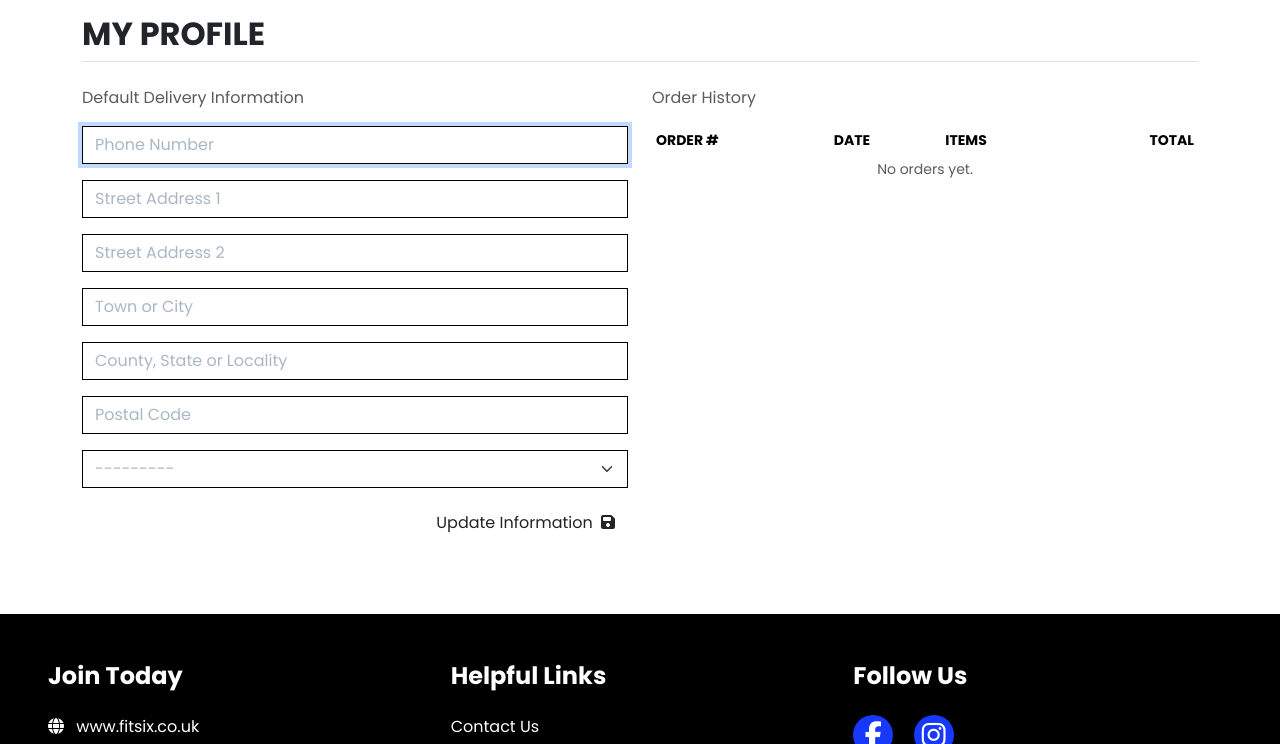
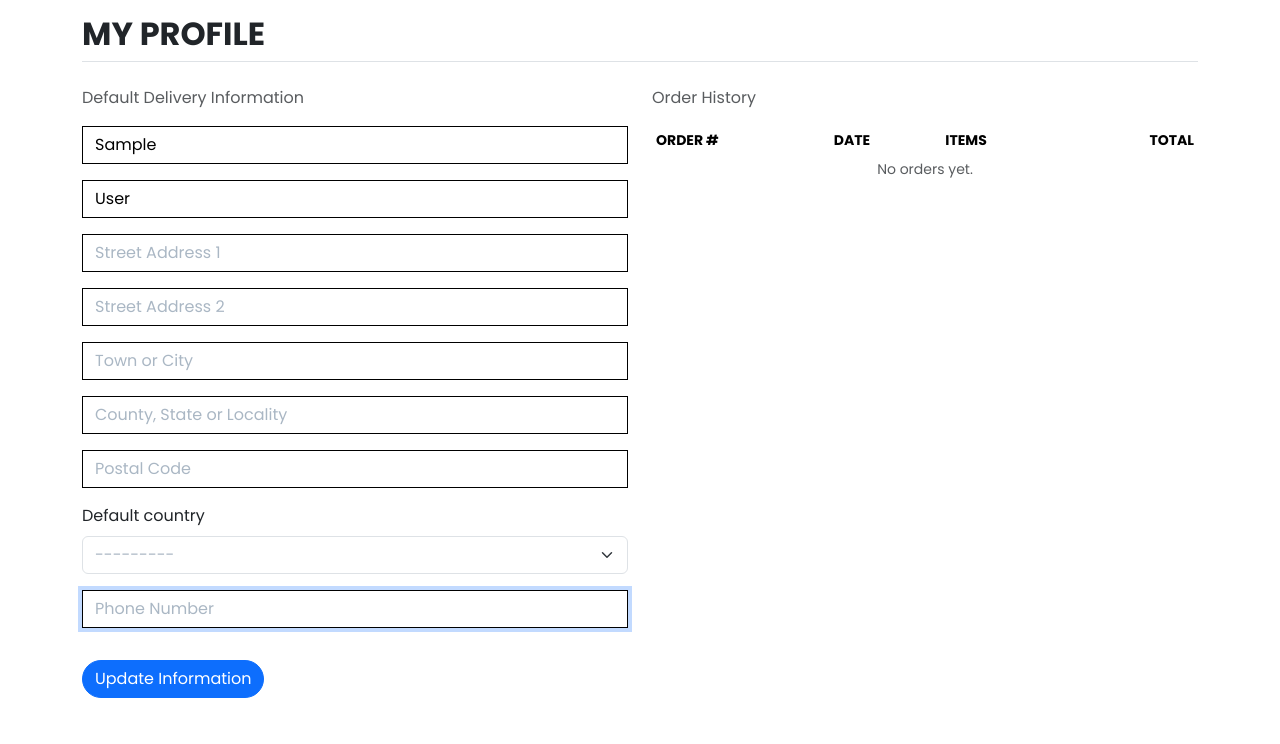
Before and after one commit to sd-powell/fit-six, a Django app: page /profile/ in a window 1280 px wide. Shown: the part 164-908 px from the top of the page. Run offline with Django 5.2, Linux system fonts and the light colour scheme; the visitor is signed in with stand-in values (Sample User, id 1); data comes from the database, SQL or seed files in the repository; data that the repository does not hold is empty; some libraries are stand-ins or nearby versions.

Commit message:
add first and last name fields to profile form with user model sync

```diff
--- a/fitsix_project/settings.py
+++ b/fitsix_project/settings.py
@@ -68,7 +68,7 @@ MIDDLEWARE = [
 
 ROOT_URLCONF = 'fitsix_project.urls'
 
-CRISPY_ALLOWED_TEMPLATE_PACKS = "bootstrap5"
+CRISPY_ALLOWED_TEMPLATE_PACKS = ["bootstrap5"]
 CRISPY_TEMPLATE_PACK = "bootstrap5"
 
 TEMPLATES = [
--- a/profiles/forms.py
+++ b/profiles/forms.py
@@ -1,8 +1,30 @@
 from django import forms
+from crispy_forms.helper import FormHelper
+from crispy_forms.layout import Layout, Field, Submit
 from .models import UserProfile
 
 
 class UserProfileForm(forms.ModelForm):
+    # Add first_name and last_name from the related User model
+    first_name = forms.CharField(
+        max_length=30,
+        required=False,
+        label='',
+        widget=forms.TextInput(attrs={
+            'placeholder': 'First Name',
+            'class': 'border-black rounded-0 profile-form-input'
+        })
+    )
+    last_name = forms.CharField(
+        max_length=30,
+        required=False,
+        label='',
+        widget=forms.TextInput(attrs={
+            'placeholder': 'Last Name',
+            'class': 'border-black rounded-0 profile-form-input'
+        })
+    )
+
     class Meta:
         model = UserProfile
         exclude = ('user', 'is_member',)
@@ -12,6 +34,7 @@ class UserProfileForm(forms.ModelForm):
         Add placeholders and classes, remove auto-generated
         labels and set autofocus on first field.
         """
+        user = kwargs.pop('user', None)  # Allow passing user to prefill
         super().__init__(*args, **kwargs)
         placeholders = {
             'default_phone_number': 'Phone Number',
@@ -26,13 +49,34 @@ class UserProfileForm(forms.ModelForm):
         self.fields['default_phone_number'].widget.attrs['autofocus'] = True
 
         for field in self.fields:
-            if field != 'default_country':
-                placeholder = placeholders.get(field, '')
-                if self.fields[field].required:
-                    placeholder = f'{placeholder} *'
-                self.fields[field].widget.attrs['placeholder'] = placeholder
-
+            if field in ['first_name', 'last_name', 'default_country']:
+                continue
+            placeholder = placeholders.get(field, '')
+            if self.fields[field].required:
+                placeholder = f'{placeholder} *'
+            self.fields[field].widget.attrs['placeholder'] = placeholder
             self.fields[field].widget.attrs['class'] = (
                 'border-black rounded-0 profile-form-input'
             )
             self.fields[field].label = False
+
+        # Prefill first/last name from User if provided
+        if user:
+            self.fields['first_name'].initial = user.first_name
+            self.fields['last_name'].initial = user.last_name
+
+        # Crispy Forms layout for custom field order
+        self.helper = FormHelper()
+        self.helper.form_method = 'post'
+        self.helper.layout = Layout(
+            Field('first_name'),
+            Field('last_name'),
+            Field('default_street_address1'),
+            Field('default_street_address2'),
+            Field('default_town_or_city'),
+            Field('default_county'),
+            Field('default_postcode'),
+            Field('default_country'),
+            Field('default_phone_number'),
+            Submit('submit', 'Update Information', css_class='btn btn-black rounded-pill mt-3')
+        )
--- a/profiles/templates/profiles/profile.html
+++ b/profiles/templates/profiles/profile.html
@@ -1,5 +1,6 @@
 {% extends "base.html" %}
 {% load static %}
+{% load crispy_forms_tags %}
 
 {% block extra_css %}
 <link rel="stylesheet" href="{% static 'profiles/css/profile.css' %}">
@@ -27,12 +28,7 @@
             <p class="text-muted">Default Delivery Information</p>
             <form action="{% url 'profile' %}" method="POST" id="profile-update-form">
                 {% csrf_token %}
-                {{ form|crispy }}
-                <div class="text-end mt-3">
-                    <button class="btn btn-black rounded-pill">
-                        Update Information <i class="fas fa-save ms-1"></i>
-                    </button>
-                </div>
+                {% crispy form %}
             </form>
         </div>
 
--- a/profiles/views.py
+++ b/profiles/views.py
@@ -7,20 +7,34 @@ from .forms import UserProfileForm
 
 from checkout.models import Order
 
+
 @login_required
 def profile(request):
     """ Display the user's profile. """
     profile = get_object_or_404(UserProfile, user=request.user)
 
     if request.method == 'POST':
-        form = UserProfileForm(request.POST, instance=profile)
+        form = (
+            UserProfileForm(request.POST, instance=profile, user=request.user)
+        )
         if form.is_valid():
             form.save()
+
+            # Save first and last name to the User model
+            user = request.user
+            user.first_name = form.cleaned_data.get('first_name', '')
+            user.last_name = form.cleaned_data.get('last_name', '')
+            user.save()
+
             messages.success(request, 'Profile updated successfully')
         else:
-            messages.error(request, 'Update failed. Please ensure the form is valid.')
+            messages.error(
+                request,
+                'Update failed. Please ensure the form is valid.'
+            )
     else:
-        form = UserProfileForm(instance=profile)
+        form = UserProfileForm(instance=profile, user=request.user)
+
     orders = profile.orders.all()
 
     template = 'profiles/profile.html'
@@ -34,6 +48,7 @@ def profile(request):
 
 
 def order_history(request, order_number):
+    """ Display past order confirmation from profile """
     order = get_object_or_404(Order, order_number=order_number)
 
     messages.info(request, (
```
